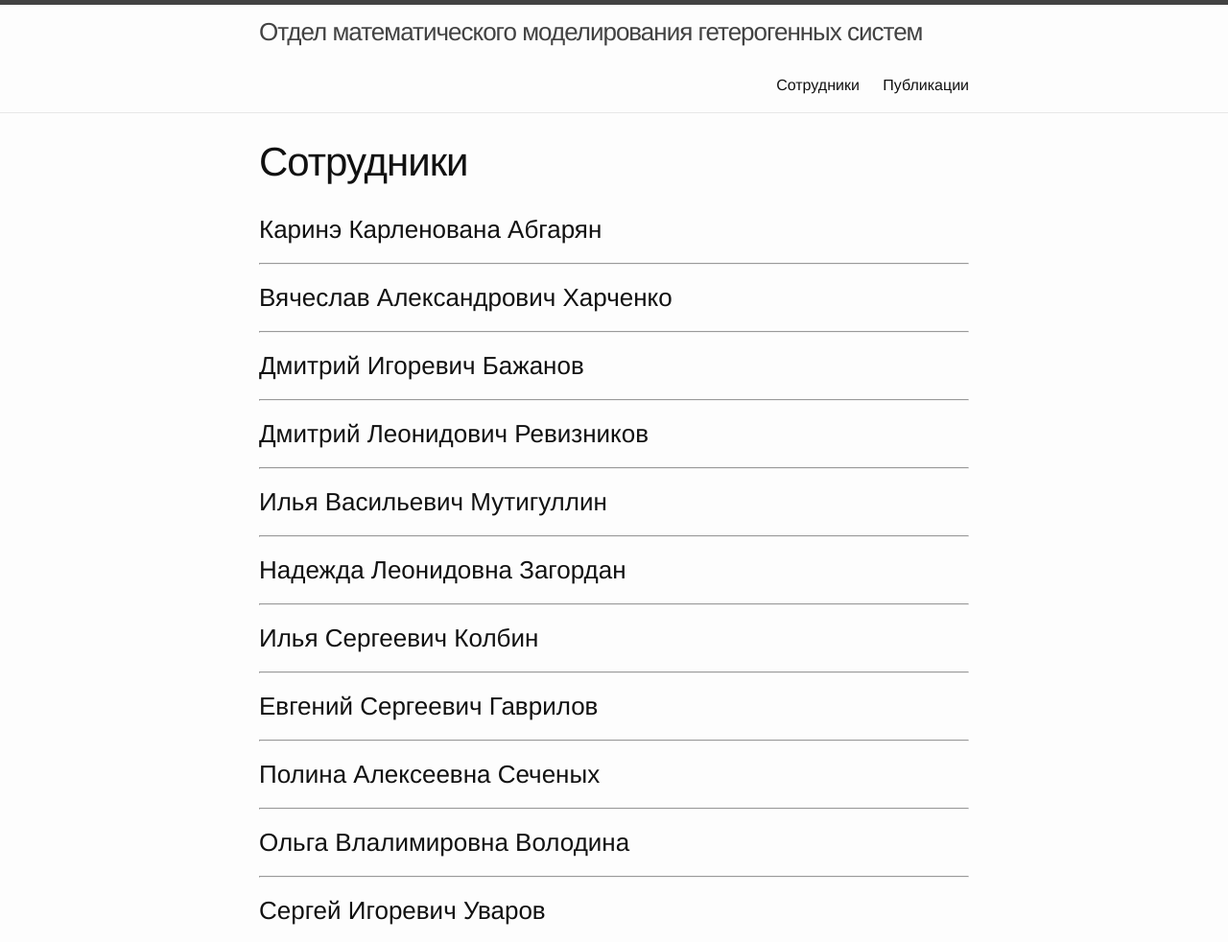
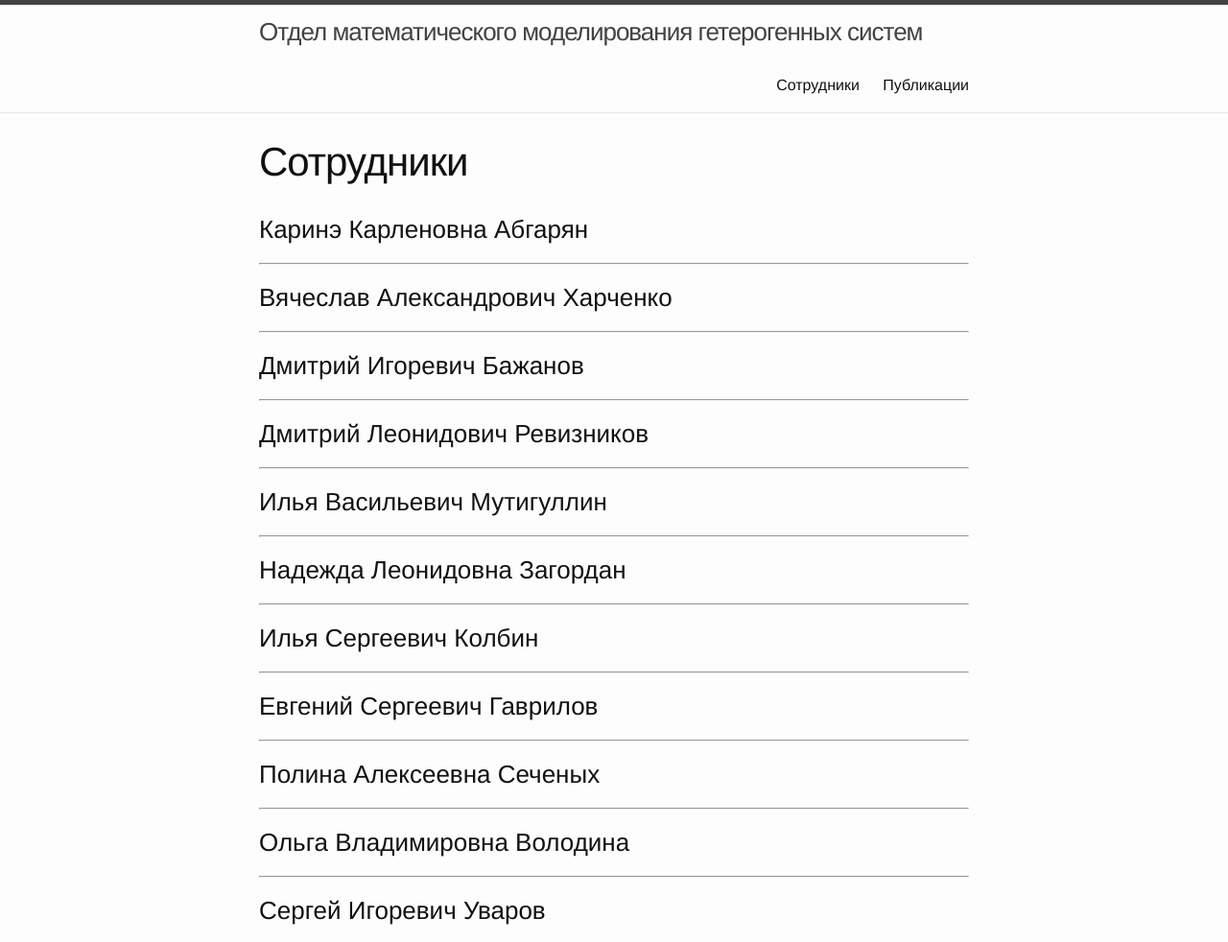
Before and after one commit to iskolbin/ccasen, a Jekyll site: the page built from employees.md, in a window 1280 px wide. Shown: the top 982 px of the page at 96% size. Built offline with Jekyll 4.4.1, drawn with Linux system fonts in a browser that asks for light colours.

Commit message:
Update employees.json

```diff
--- a/_data/employees.json
+++ b/_data/employees.json
@@ -2,7 +2,7 @@
 	"abgaryan_k_k": {
 		"surname": "Абгарян",
 		"firstname": "Каринэ",
-		"patronymic": "Карленована",
+		"patronymic": "Карленовна",
 
 		"translate":{
 		  "en": {
@@ -128,7 +128,7 @@
 	"volodina_o_v": {
 		"surname": "Володина",
 	 	"firstname": "Ольга",
-		"patronymic": "Влалимировна",
+		"patronymic": "Владимировна",
 
 		"translate":{
 		  "en": {
```
